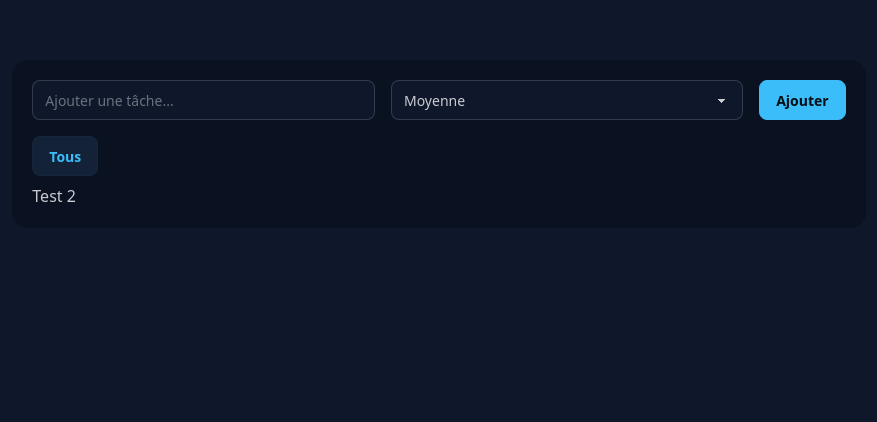
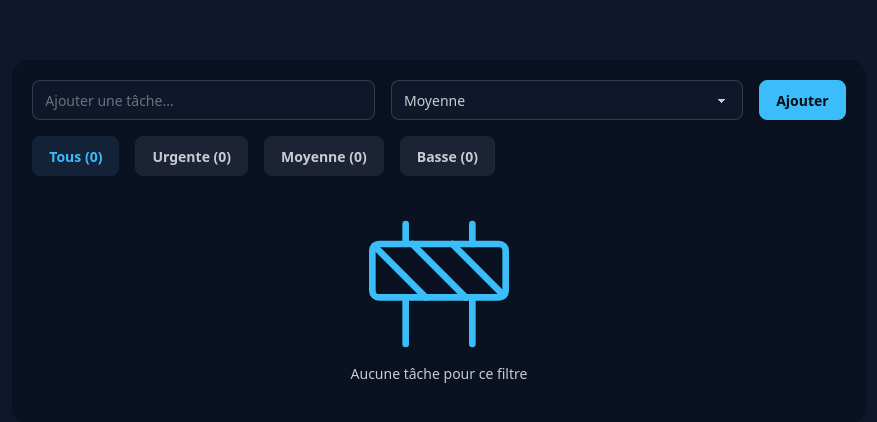
Before and after one commit to FicelloScript/todo-reactjs, a React (Vite) app: page / in a window 1280 px wide. Shown: the top 422 px of the page, without its empty margins (201-1078 px from the left). Built offline with nearby package versions, Linux system fonts and the light colour scheme.

Commit message:
Add delete todo action and empty state for filtered list

```diff
--- a/src/App.tsx
+++ b/src/App.tsx
@@ -1,5 +1,6 @@
 import { useEffect, useState } from "react";
 import TodoItem from "./TodoItem";
+import { Construction } from "lucide-react";
 
 type Priority = "Urgente" | "Moyenne" | "Basse"
 
@@ -48,6 +49,16 @@ function App() {
     filteredTodos = todos.filter((todo) => todo.priority === filter)
   }
 
+  const urgentCount = todos.filter((t) => t.priority === "Urgente").length
+  const mediumCount = todos.filter((t) => t.priority === "Moyenne").length
+  const lowCount = todos.filter((t) => t.priority === "Basse").length
+  const totalCount = todos.length
+
+  function deleteTodo(id: number) {
+    const newTodos = todos.filter((todo) => todo.id !== id)
+    setTodos(newTodos)
+  }
+
     return (
       <div className="flex justify-center">
         <div className="w-2/3 flex flex-col gap-4 my-15 bg-base-300 p-5 rounded-2xl">
@@ -78,7 +89,25 @@ function App() {
                 className={`btn btn-soft ${filter === "Tous" ? "btn-primary" : ""}`}
                 onClick={() => setFilter("Tous")}
               >
-                Tous
+                Tous ({totalCount})
+              </button>
+              <button
+                className={`btn btn-soft ${filter === "Urgente" ? "btn-primary" : ""}`}
+                onClick={() => setFilter("Urgente")}
+              >
+                Urgente ({urgentCount})
+              </button>
+              <button
+                className={`btn btn-soft ${filter === "Moyenne" ? "btn-primary" : ""}`}
+                onClick={() => setFilter("Moyenne")}
+              >
+                Moyenne ({mediumCount})
+              </button>
+              <button
+                className={`btn btn-soft ${filter === "Basse" ? "btn-primary" : ""}`}
+                onClick={() => setFilter("Basse")}
+              >
+                Basse ({lowCount})
               </button>
             </div>
 
@@ -86,12 +115,20 @@ function App() {
               <ul className="divide-y divide-primary/20">
                 { filteredTodos.map((todo) => (
                   <li key={todo.id}>
-                    <TodoItem todo={todo}/>
+                    <TodoItem
+                      todo={todo}
+                      onDelete={() => deleteTodo(todo.id)}
+                    />
                   </li>
                 ))}
               </ul>
             ) : (
-              <div>Test 2</div>
+              <div className="flex justify-center items-center flex-col p-5">
+                <div>
+                  <Construction strokeWidth={1} className="w-40 h-40 text-primary"/>
+                </div>
+                <p className="text-sm">Aucune tâche pour ce filtre</p>
+              </div>
             )}
           </div>
         </div>
--- a/src/TodoItem.tsx
+++ b/src/TodoItem.tsx
@@ -10,9 +10,10 @@ import { Trash } from "lucide-react";
 
     type Props = {
         todo : Todo
+        onDelete: () => void
     }
 
-    const TodoItem = ({todo} : Props) => {
+    const TodoItem = ({todo, onDelete } : Props) => {
         return (
             <li className="p-3">
                 <div className="flex justify-between items-center">
@@ -39,7 +40,8 @@ import { Trash } from "lucide-react";
                         </span>
                     </div>
                     <button
-                    className="btn btn-sm btn-error btn-soft"
+                        onClick={onDelete}
+                        className="btn btn-sm btn-error btn-soft"
                     >
                         <Trash className="w-4 h-4"/>
                     </button>
```
